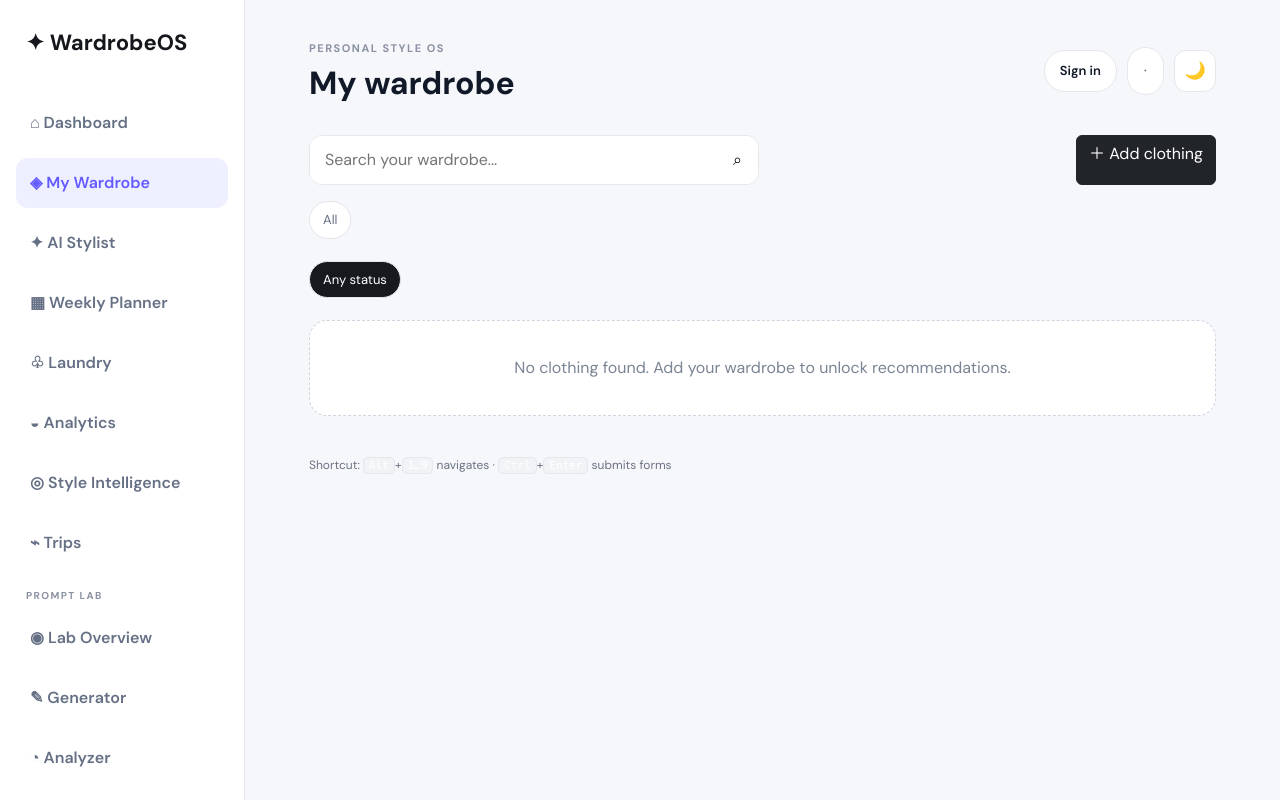
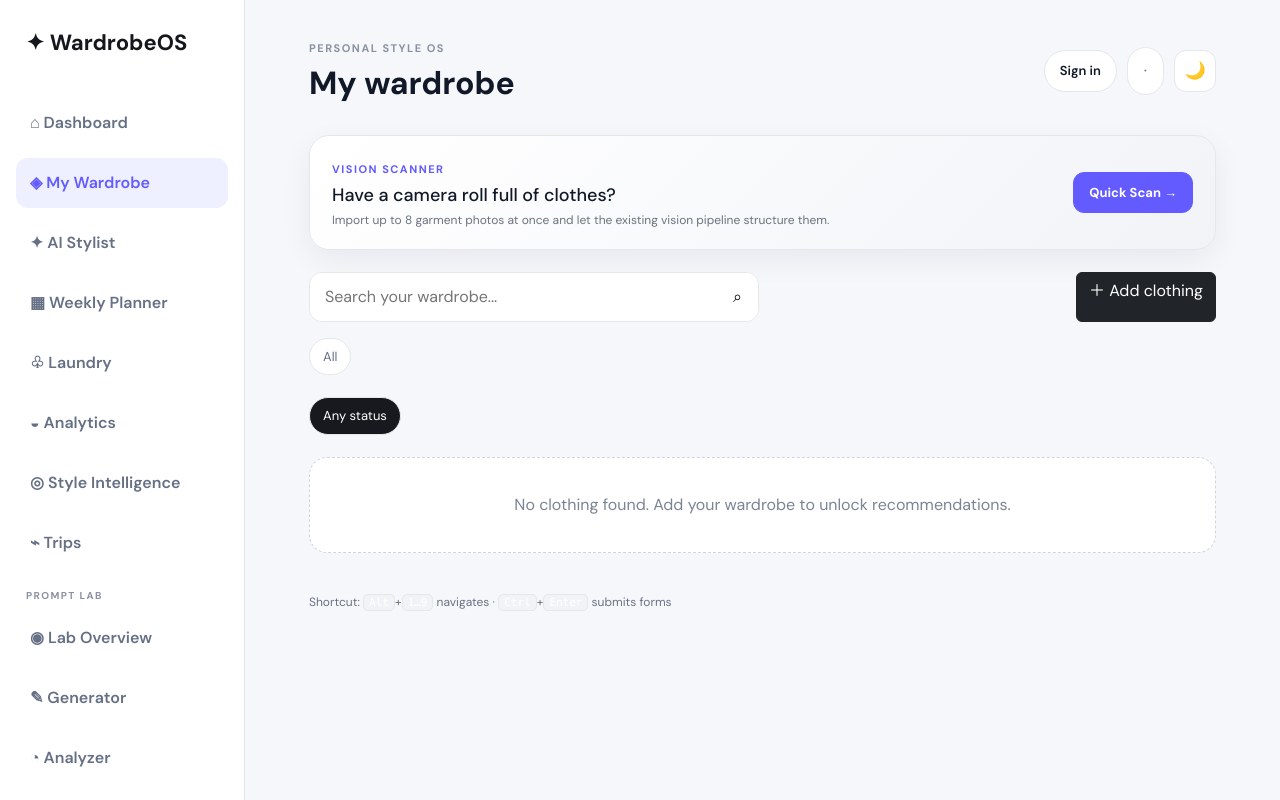
Before and after one commit to preethamofficial/WardrobeOS, a Django app: template templates/wardrobe/list.html in a window 1280 px wide. Run offline with Django 5.2, Linux system fonts and the light colour scheme; the template is opened without the code that fills it, so the values that code supplies are empty; some libraries are stand-ins or nearby versions.

Commit message:
feat: surface batch vision scanner in wardrobe

```diff
--- a/templates/wardrobe/list.html
+++ b/templates/wardrobe/list.html
@@ -1,6 +1,7 @@
 {% extends "base.html" %}
 {% block heading %}My wardrobe{% endblock %}
-{% block content %}
+{% block content %}<div class="dashboard-bridge"><div><span class="eyebrow">VISION SCANNER</span><h3>Have a camera roll full of clothes?</h3><p>Import up to 8 garment photos at once and let the existing vision pipeline structure them.</p></div><a class="btn btn-accent" href="{% url 'quick_scan' %}">Quick Scan →</a></div>
+
 <div class="toolbar"><form class="search"><input name="q" value="{{q}}" placeholder="Search your wardrobe...">
 <input type="hidden" name="category" value="{{selected}}"><input type="hidden" name="status" value="{{selected_status}}">
 <button>⌕</button></form>
```
